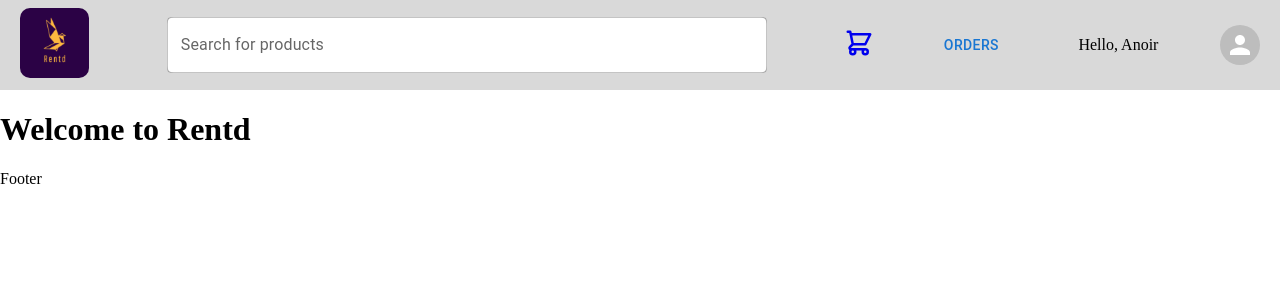
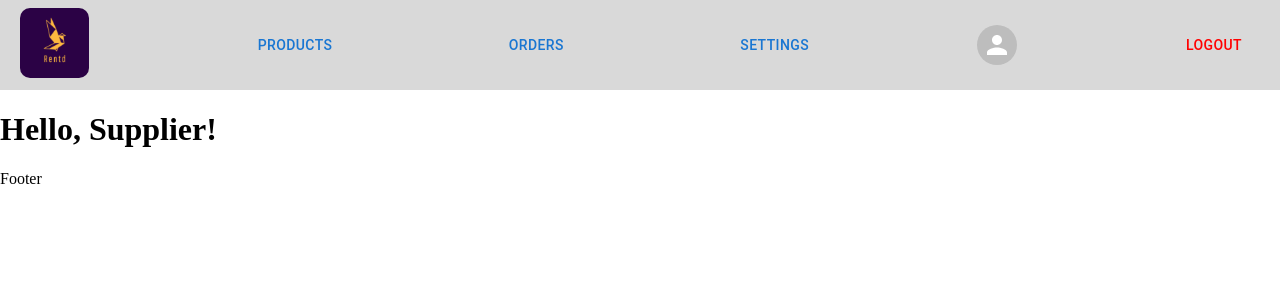
Before and after one commit to singhparshant/rentd-app, a React (Create React App) app in the folder client/: page / in a window 1280 px wide. Shown: the top 300 px of the page. Built offline with nearby package versions, Linux system fonts and the light colour scheme; the HTML template or start-up script is replaced by a standard one.

Commit message:
implemented navbar for supplier

```diff
--- a/client/src/api/requestPaths.tsx
+++ b/client/src/api/requestPaths.tsx
@@ -15,6 +15,7 @@ const addProductPath = "/addProduct";
 const applicationsPath = "/applications";
 const applicationsByIdPath = "/applications/:id";
 const profilePath = "/profile";
+const settingsPath = "/settings";
 
 export {
   landingPagePath,
@@ -31,4 +32,5 @@ export {
   applicationsPath,
   applicationsByIdPath,
   profilePath,
+  settingsPath,
 };
--- a/client/src/components/common/navBar/NavBar.tsx
+++ b/client/src/components/common/navBar/NavBar.tsx
@@ -8,10 +8,28 @@ import { Autocomplete, createFilterOptions, TextField } from "@mui/material";
 import Avatar from "@mui/material/Avatar";
 import useAuthState from "../../../zustand/useAuthState";
 
-const filter = createFilterOptions<any>();
+interface NabBarProps {
+  user: any;
+  onLogout: () => void;
+}
 
 const NavBar = () => {
   const user = useAuthState((state: any) => state.user);
+  const setUser = useAuthState((state: any) => state.setUser);
+  const handleLogout = () => {
+    setUser(null);
+  };
+  if (!user || user.role === "customer")
+    return <CustomerNavBar user={user} onLogout={handleLogout} />;
+  if (user.role === "supplier")
+    return <SupplierNavBar user={user} onLogout={handleLogout} />;
+  if (user.role === "admin")
+    return <AdminNavBar user={user} onLogout={handleLogout} />;
+  return <></>;
+};
+
+const CustomerNavBar = ({ user, onLogout }: NabBarProps) => {
+  const filter = createFilterOptions<any>();
   const [value, setValue] = React.useState<any | null>(null);
 
   return (
@@ -78,10 +96,49 @@ const NavBar = () => {
           <Link to="/profile">
             <Avatar alt={user.name} src={user.imageUrl} />
           </Link>
+
+          <Button
+            children={<span>Logout</span>}
+            style={{ marginRight: 10, color: "red" }}
+            onClick={onLogout}
+          />
         </>
       )}
     </nav>
   );
+};
+
+const SupplierNavBar = ({ user, onLogout }: NabBarProps) => {
+  return (
+    <nav className="navbar">
+      <Link to="/">
+        <img className="logo" src={logo} alt="logo" />
+      </Link>
+
+      <Link to="/products" style={{ textDecoration: "none" }}>
+        <Button children={<span>Products</span>} />
+      </Link>
+      <Link to="/orders" style={{ textDecoration: "none" }}>
+        <Button children={<span>Orders</span>} />
+      </Link>
+      <Link to="/settings" style={{ textDecoration: "none" }}>
+        <Button children={<span>Settings</span>} />
+      </Link>
+      <Link to="/profile" style={{ textDecoration: "none" }}>
+        <Avatar alt={user.name} src={user.imageUrl} />
+      </Link>
+
+      <Button
+        children={<span>Logout</span>}
+        style={{ marginRight: 10, color: "red" }}
+        onClick={onLogout}
+      />
+    </nav>
+  );
+};
+
+const AdminNavBar = ({ user, onLogout }: NabBarProps) => {
+  return <nav className="navbar"></nav>;
 };
 
 const products: readonly any[] = [
--- /dev/null
+++ b/client/src/components/supplierApp/settingsScreen/SettingsScreen.tsx
@@ -0,0 +1,5 @@
+import React from "react";
+
+export default function SettingsScreen() {
+  return <h1>SettingsScreen</h1>;
+}
--- a/client/src/routes/supplierAppRoutes.tsx
+++ b/client/src/routes/supplierAppRoutes.tsx
@@ -6,6 +6,7 @@ import {
   getProductsPath,
   landingPagePath,
   profilePath,
+  settingsPath,
 } from "../api/requestPaths";
 import NotFound from "../components/common/notFound/NotFound";
 import OrderDetailsScreen from "../components/common/orderDetailsScreen/OrderDetailsScreen";
@@ -14,6 +15,7 @@ import ProductDetailsScreen from "../components/common/productDetails/ProductDet
 import ProfileScreen from "../components/common/profileScreen/ProfileScreen";
 import AddProductScreen from "../components/supplierApp/addProductScreen/AddProductScreen";
 import ProductsScreen from "../components/supplierApp/productsScreen/ProductsScreen";
+import SettingsScreen from "../components/supplierApp/settingsScreen/SettingsScreen";
 import SupplierHomeScreen from "../components/supplierApp/supplierHomeScreen/SupplierHomeScreen";
 import { AppRoute } from "./customerAppRoutes";
 
@@ -48,6 +50,7 @@ export const supplierAppRoutes: Array<AppRoute> = [
     component: <AddProductScreen />,
   },
   { path: profilePath, component: <ProfileScreen /> },
+  { path: settingsPath, component: <SettingsScreen /> },
   {
     path: "/*",
     component: <NotFound />,
--- a/client/src/zustand/useAuthState.tsx
+++ b/client/src/zustand/useAuthState.tsx
@@ -7,7 +7,7 @@ export interface AuthUser {
 }
 
 const useAuthState = create((set) => ({
-  user: { name: "Anoir", role: "customer" },
+  user: { name: "Anoir", role: "supplier" },
   loading: true,
   setUser: (user: any) => set({ user }),
   setLoading: (loading: Boolean) => set({ loading }),
```
